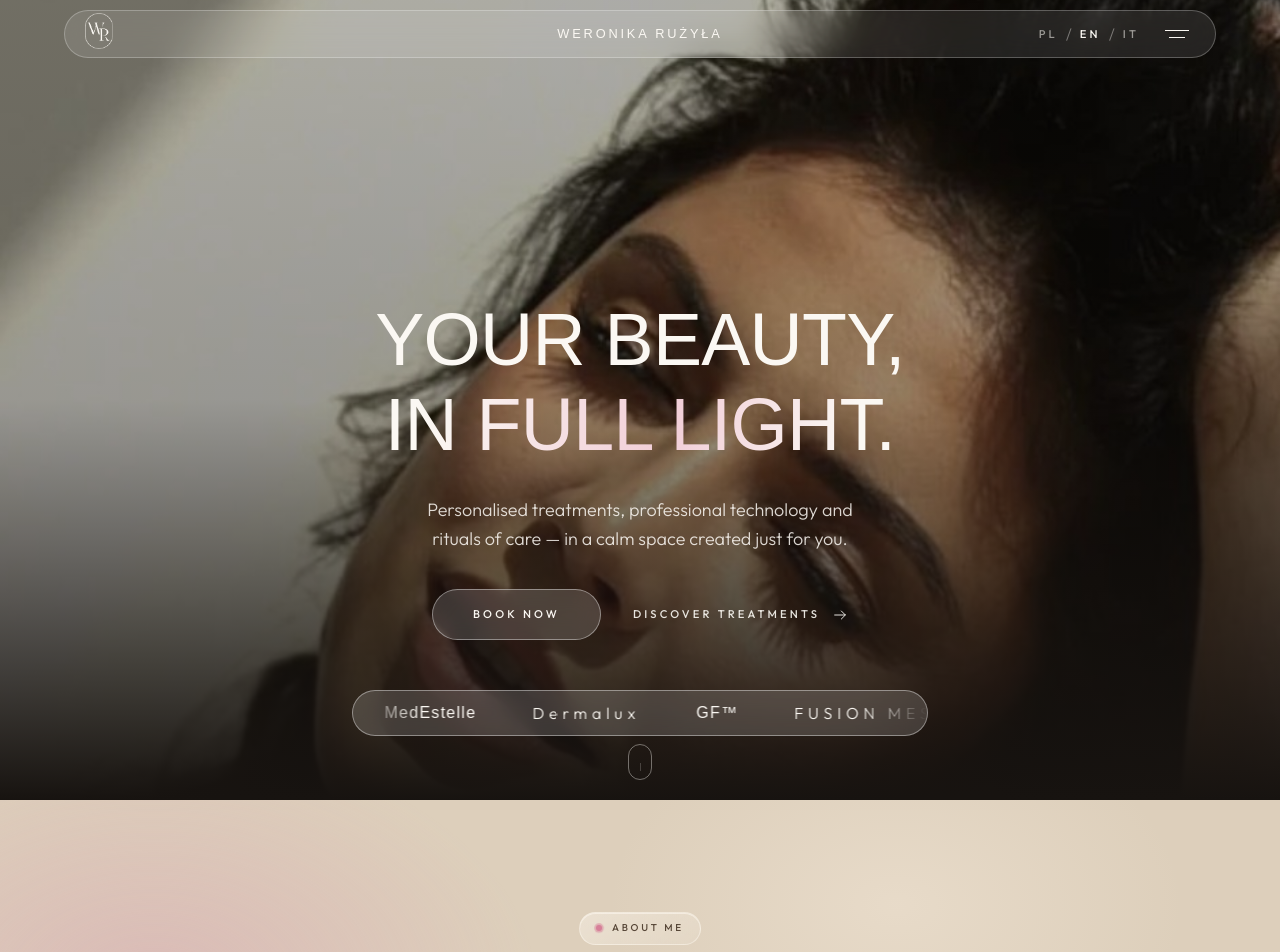
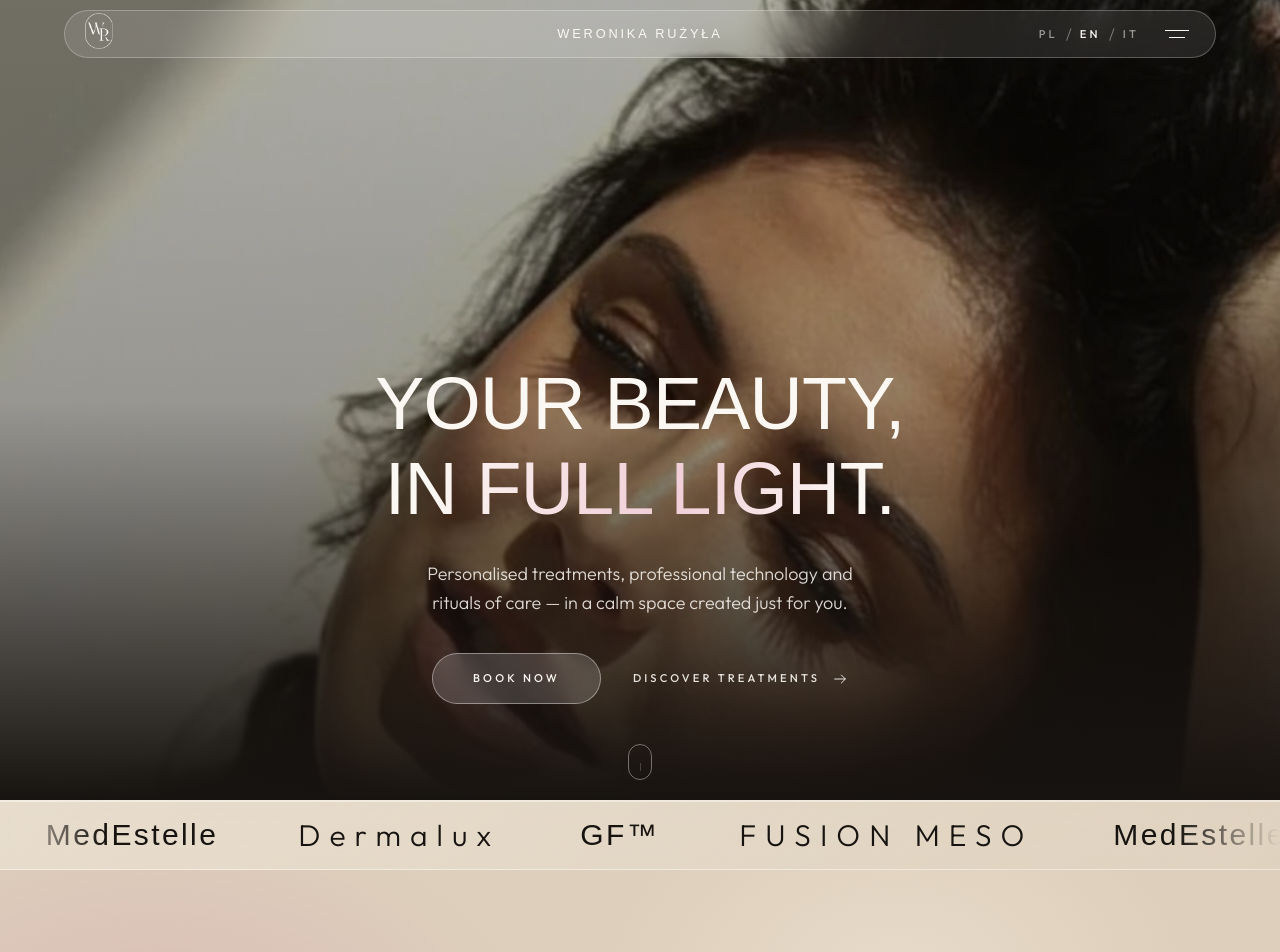
Before and after one commit to dyxelab/Denis-, a Next.js app in the folder weronika-ruzyla/: page /en in a window 1280 px wide. Shown: the top 952 px of the page. Built offline with nearby package versions, Linux system fonts and the light colour scheme; a web font is replaced by a local one.

Commit message:
Weronika site: brand strip back under the hero, full width with glass background
Co-Authored-By: Claude Opus 5.5 <noreply@anthropic.com>
Claude-Session: https://claude.ai/code/session_015TX7783AwtdnFGBnG7xV6b

```diff
--- a/weronika-ruzyla/src/app/[lang]/page.tsx
+++ b/weronika-ruzyla/src/app/[lang]/page.tsx
@@ -4,6 +4,7 @@ import { getDictionary } from "@/i18n/get-dictionary";
 import Intro from "@/components/Intro";
 import Header from "@/components/Header";
 import Hero from "@/components/Hero";
+import BrandMarquee from "@/components/BrandMarquee";
 import About from "@/components/About";
 import Works from "@/components/Works";
 import Treatments from "@/components/Treatments";
@@ -25,6 +26,7 @@ export default async function Home({ params }: PageProps<"/[lang]">) {
       <Header lang={lang} dict={dict} />
       <main>
         <Hero dict={dict} />
+        <BrandMarquee label={dict.brands.eyebrow} />
         <About dict={dict.about} />
         <Works dict={dict.works} />
         <Treatments dict={dict} />
--- a/weronika-ruzyla/src/components/BrandMarquee.tsx
+++ b/weronika-ruzyla/src/components/BrandMarquee.tsx
@@ -1,19 +1,22 @@
 import { site } from "@/content/site";
 
-/** Small frosted-glass pill with the partner brands scrolling inside; sits over the hero photo. */
-export default function BrandMarquee({ label, className = "" }: { label: string; className?: string }) {
+/** Full-width strip of partner brands with a frosted-glass background instead of a solid fill. */
+export default function BrandMarquee({ label }: { label: string }) {
   const row = [...site.brands, ...site.brands];
   return (
-    <div aria-label={label} className={`glass overflow-hidden rounded-full py-2.5 ${className}`}>
+    <section
+      aria-label={label}
+      className="relative overflow-hidden border-y border-white/45 bg-[linear-gradient(140deg,rgba(255,250,242,0.32),rgba(255,250,242,0.08))] py-3 shadow-[inset_0_1px_0_rgba(255,250,242,0.5)] backdrop-blur-md md:py-4"
+    >
       <p className="sr-only">{site.brands.join(", ")}</p>
-      <div className="[mask-image:linear-gradient(90deg,transparent,#000_12%,#000_88%,transparent)]" aria-hidden="true">
+      <div className="[mask-image:linear-gradient(90deg,transparent,#000_8%,#000_92%,transparent)]" aria-hidden="true">
         <div className="marquee-track flex w-max">
           {[0, 1].map((copy) => (
             <div key={copy} className="flex shrink-0 items-center">
               {row.map((brand, i) => (
                 <span
                   key={`${copy}-${i}`}
-                  className={`whitespace-nowrap px-5 text-sm text-ivory sm:px-7 sm:text-base ${
+                  className={`whitespace-nowrap px-7 text-xl text-ink sm:px-10 sm:text-3xl ${
                     i % 2 ? "font-light tracking-[0.3em]" : "font-display tracking-[0.08em]"
                   }`}
                 >
@@ -24,6 +27,6 @@ export default function BrandMarquee({ label, className = "" }: { label: string;
           ))}
         </div>
       </div>
-    </div>
+    </section>
   );
 }
--- a/weronika-ruzyla/src/components/Hero.tsx
+++ b/weronika-ruzyla/src/components/Hero.tsx
@@ -5,7 +5,6 @@ import { motion } from "framer-motion";
 import type { Dictionary } from "@/i18n/dictionaries/en";
 import { bookingLink, images } from "@/content/site";
 import { ArrowRight } from "./Icons";
-import BrandMarquee from "./BrandMarquee";
 
 const ease = [0.22, 1, 0.36, 1] as const;
 const INTRO = 2.2; // wait for the intro curtain before revealing the hero
@@ -25,7 +24,7 @@ export default function Hero({ dict }: { dict: Dictionary }) {
       </motion.div>
       <div className="absolute inset-0 bg-gradient-to-t from-ink via-ink/35 to-ink/25" />
 
-      <div className="relative z-10 flex w-full max-w-3xl flex-col items-center px-5 pb-36 pt-32 text-center text-ivory sm:pb-40">
+      <div className="relative z-10 flex w-full max-w-3xl flex-col items-center px-5 pb-20 pt-32 text-center text-ivory sm:pb-24">
         <h1 className="display text-[clamp(2rem,7.4vw,4.6rem)]">
           {[t.titleA, t.titleB].map((line, i) => (
             <span key={i} className="block overflow-hidden pb-[0.08em]">
@@ -69,15 +68,6 @@ export default function Hero({ dict }: { dict: Dictionary }) {
         </motion.div>
       </div>
 
-      <motion.div
-        initial={{ opacity: 0, y: 16 }}
-        animate={{ opacity: 1, y: 0 }}
-        transition={{ duration: 1, delay: INTRO + 1.1, ease }}
-        className="absolute inset-x-0 bottom-16 z-10 mx-auto w-[calc(100%-2.5rem)] max-w-xl"
-      >
-        <BrandMarquee label={dict.brands.eyebrow} />
-      </motion.div>
-
       <motion.a
         href="#about"
         aria-label={t.scroll}
```
